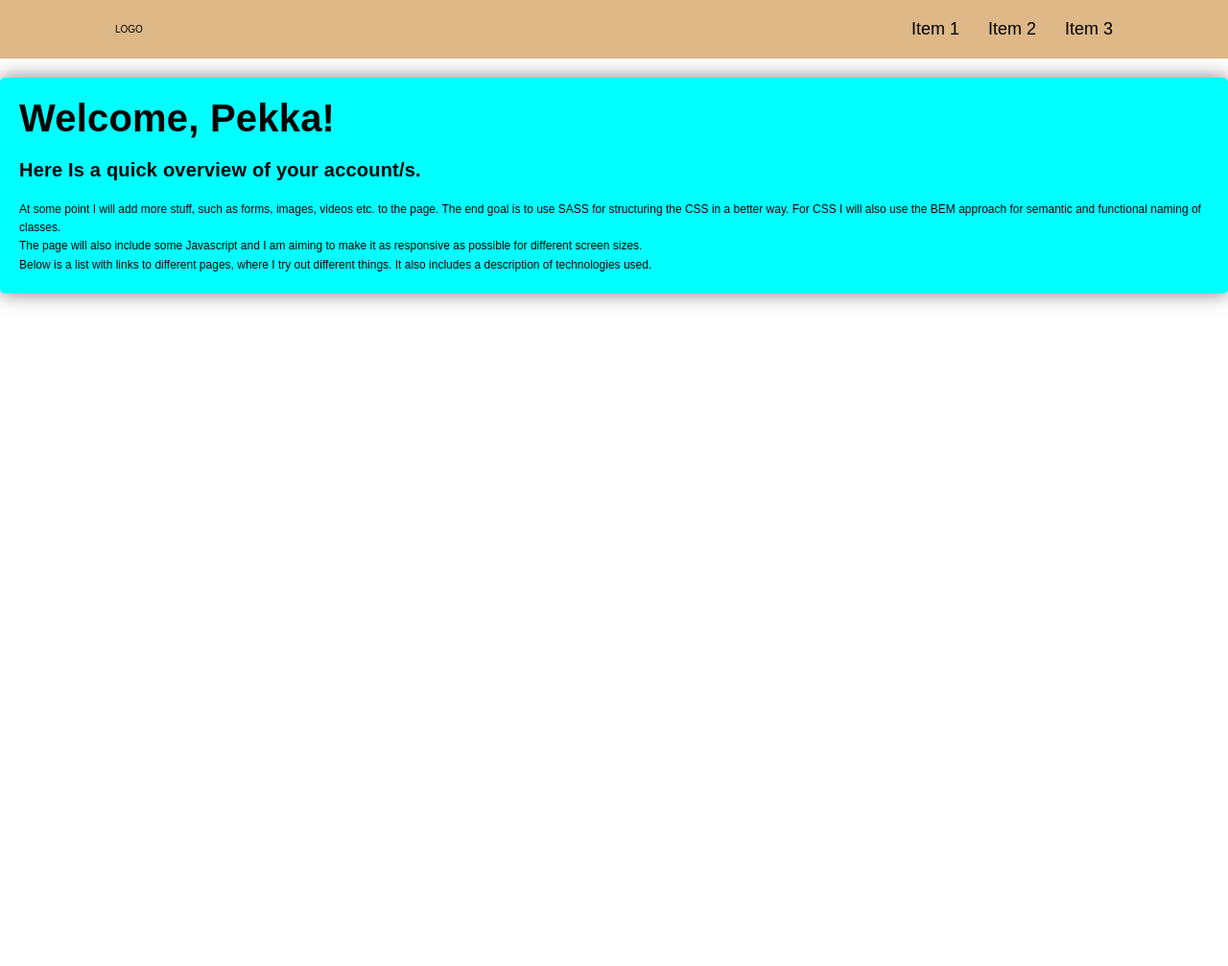
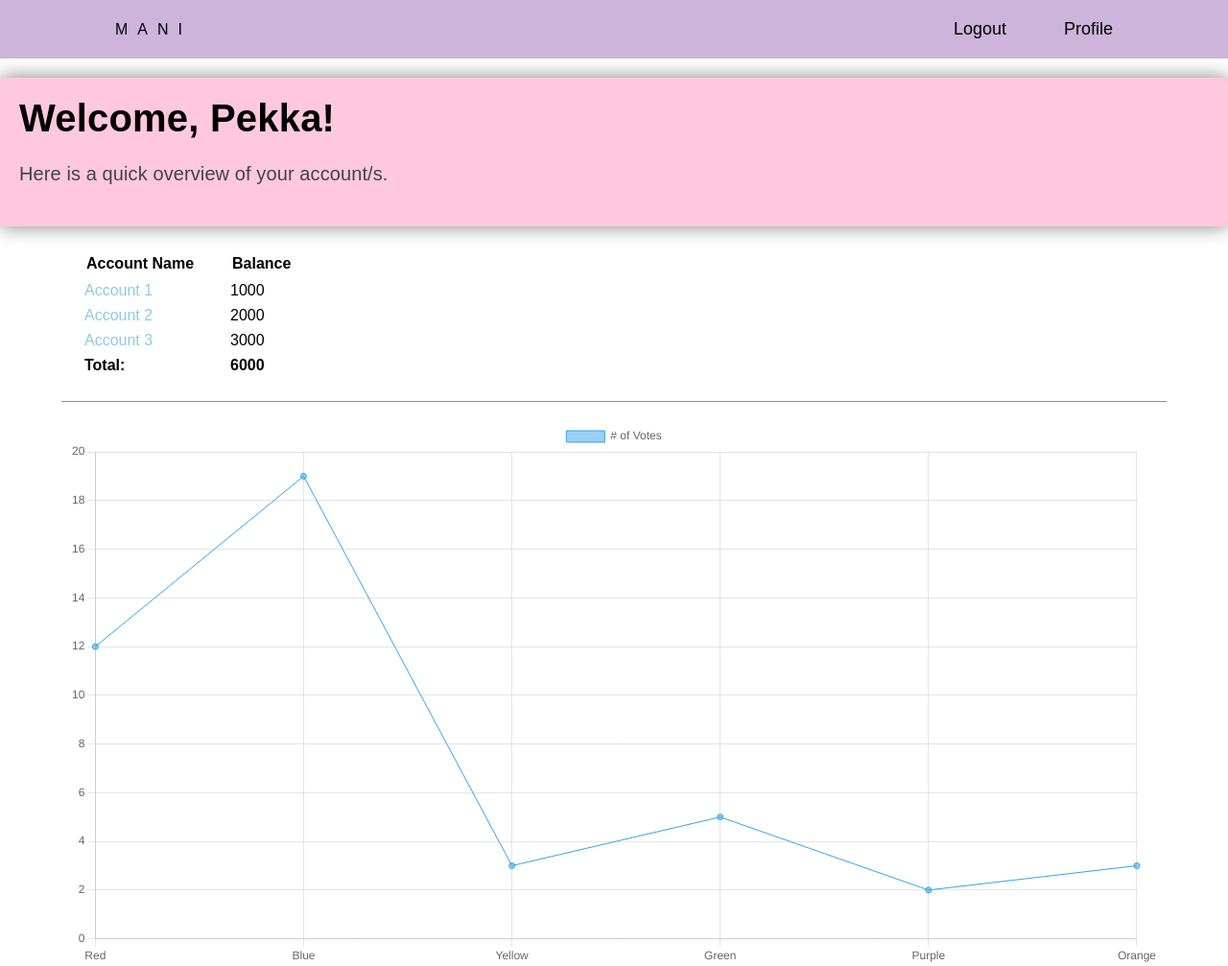
Before and after one commit to pecca86/html-css, a plain HTML site: page youtube/powell/intro/intro.html in a window 1280 px wide. Shown: the whole page at 96% size. Before the commit the page ends 800 px from the top, so only its background shows below. Drawn offline with nearby package versions, Linux system fonts and the light colour scheme.

Commit message:
Created first draft of first page layout

```diff
--- a/table/table-style.css
+++ b/table/table-style.css
@@ -11,10 +11,6 @@ body {
     justify-content: center;
 }
 
-td {
-    text-align: center;
-}
-
 th {
     padding: 2%;
 }
@@ -24,7 +20,6 @@ th {
     /* remove borders and border spacing from html */
     border-collapse: separate;
     border-spacing: 0px 5px;
-    width: 70%;
 }
 
 .table-header{
--- a/youtube/powell/intro/css/styles.css
+++ b/youtube/powell/intro/css/styles.css
@@ -11,11 +11,25 @@ html {
     font-family: Arial, Helvetica, sans-serif;
 }
 
+a:link,
+a:visited {
+    text-decoration: none;
+    color: #8ecae6;
+}
+
+a:hover,
+a:active {
+    color: #d5a743;
+}
+
 .top-nav {
     padding: 2rem;
-    background-color: burlywood;
+    background-color: #cdb4db;
     margin-bottom: 2rem;
-
+    /* make nav sticky */
+    position: sticky;
+    top: 0;
+    z-index: 999;
 }
 
 .nav-list {
@@ -23,21 +37,19 @@ html {
     display: flex;
     align-items: center;
     justify-content: center;
-    gap: 3rem;
+    gap: 6rem;
     padding: 0 10rem;
 }
 
 .nav-list__logo {
     margin-right: auto;
+    font-size: 1.6rem;
+    text-transform: uppercase;
+    letter-spacing: 1rem;
 }
 
 .nav-list__item {
     font-size: 1.8rem;
-}
-
-.nav-list__container {
-    display: flex;
-    background-color: blue;
 }
 
 .container {
@@ -46,14 +58,15 @@ html {
     padding: 0 3.2rem;
   }
 
-header {
+.header {
     display: flex;
     justify-content: center;
     flex-direction: column;
+    margin-bottom: 2rem;
 }
 
 .hero-banner {
-    background-color: aqua;
+    background-color: #ffc8dd;
     max-width: 130rem;
 }
 
@@ -76,12 +89,18 @@ header {
 
 .heading-secondary {
     font-size: 2rem;
-    font-weight: 600;
+    font-weight: 500;
     margin-bottom: 2rem;
-    letter-spacing: 0.02rem;
+    letter-spacing: 0.01rem;
+    line-height: 1.5;
+    color: #404446;
 }
 
-.introduction {
-    line-height: 1.6;
-    font-size: 1.2rem;
+.divider {
+    width: 90%;
+    height: 0.1rem;
+    background-color: #919090;
+    margin: 0 auto;
+    margin-bottom: 2rem;
+    margin-top: 2rem;
 }
--- /dev/null
+++ b/youtube/powell/intro/css/table-styles.css
@@ -0,0 +1,10 @@
+.account-table {
+    border: none;
+    border-collapse: separate;
+    border-spacing: 1.6rem 0.8rem;
+    font-size: 1.6rem;
+}
+
+th {
+    padding: 0.2rem;
+}
--- a/youtube/powell/intro/intro.html
+++ b/youtube/powell/intro/intro.html
@@ -4,37 +4,90 @@
     <meta charset="UTF-8" />
     <meta name="viewport" content="width=device-width, initial-scale=1.0" />
     <link rel="stylesheet" media="screen" href="css/styles.css" />
+    <link rel="stylesheet" media="screen" href="css/table-styles.css" />
     <title>Intro</title>
   </head>
   <body>
     <nav class="top-nav nav-sticky">
       <ul class="nav-list">
-        <li class="nav-list__logo">LOGO</li>
-        <li class="nav-list__item">Item 1</li>
-        <li class="nav-list__item">Item 2</li>
-        <li class="nav-list__item">Item 3</li>
+        <li class="nav-list__logo">MANI</li>
+        <li class="nav-list__item">Logout</li>
+        <li class="nav-list__item">Profile</li>
       </ul>
     </nav>
 
-    <header class="hero-banner container shadow-box box__rounded-sm">
+    <header class="header hero-banner container shadow-box box__rounded-sm">
       <h1 class="heading-primary">Welcome, Pekka!</h1>
 
-      <h2 class="heading-secondary">Here Is a quick overview of your account/s.</h2>
-
-      <p class="introduction">
-        At some point I will add more stuff, such as forms, images, videos etc.
-        to the page. The end goal is to use SASS for structuring the CSS in a
-        better way. For CSS I will also use the BEM approach for semantic and
-        functional naming of classes.
-      </p>
-      <p class="introduction">
-        The page will also include some Javascript and I am aiming to make it as
-        responsive as possible for different screen sizes. <br />
-        Below is a list with links to different pages, where I try out different
-        things. It also includes a description of technologies used.
-      </p>
+      <h2 class="heading-secondary">
+        Here is a quick overview of your account/s.
+      </h2>
     </header>
 
+    <section class="account-overview container">
+      <table class="account-table">
+        <thead>
+          <tr>
+            <th>Account Name</th>
+            <th></th>
+            <th>Balance</th>
+          </tr>
+        </thead>
+        <tbody>
+          <tr>
+            <td><a href="#">Account 1</a></td>
+            <td></td>
+            <td>1000</td>
+          </tr>
+          <tr>
+            <td><a href="#">Account 2</a></td>
+            <td></td>
+            <td>2000</td>
+          </tr>
+          <tr>
+            <td><a href="#">Account 3</a></td>
+            <td></td>
+            <td>3000</td>
+          </tr>
+          <tr>
+            <td><strong>Total:</strong></td>
+            <td></td>
+            <td><strong>6000</strong></td>
+          </tr>
+        </tbody>
+      </table>
+    </section>
+    <div class="divider margin-bottom-2 margin-top-2"></div>
+    <section class="graph container">
+        <div>
+            <canvas id="myChart"></canvas>
+          </div>
+
+          <script src="https://cdn.jsdelivr.net/npm/chart.js"></script>
+
+          <script>
+            const ctx = document.getElementById('myChart');
+
+            new Chart(ctx, {
+              type: 'line',
+              data: {
+                labels: ['Red', 'Blue', 'Yellow', 'Green', 'Purple', 'Orange'],
+                datasets: [{
+                  label: '# of Votes',
+                  data: [12, 19, 3, 5, 2, 3],
+                  borderWidth: 1
+                }]
+              },
+              options: {
+                scales: {
+                  y: {
+                    beginAtZero: true
+                  }
+                }
+              }
+            });
+          </script>
+    </section>
     <main></main>
   </body>
 </html>
```
Also changed, not shown: youtube/powell/intro/css/layout.css (added).
